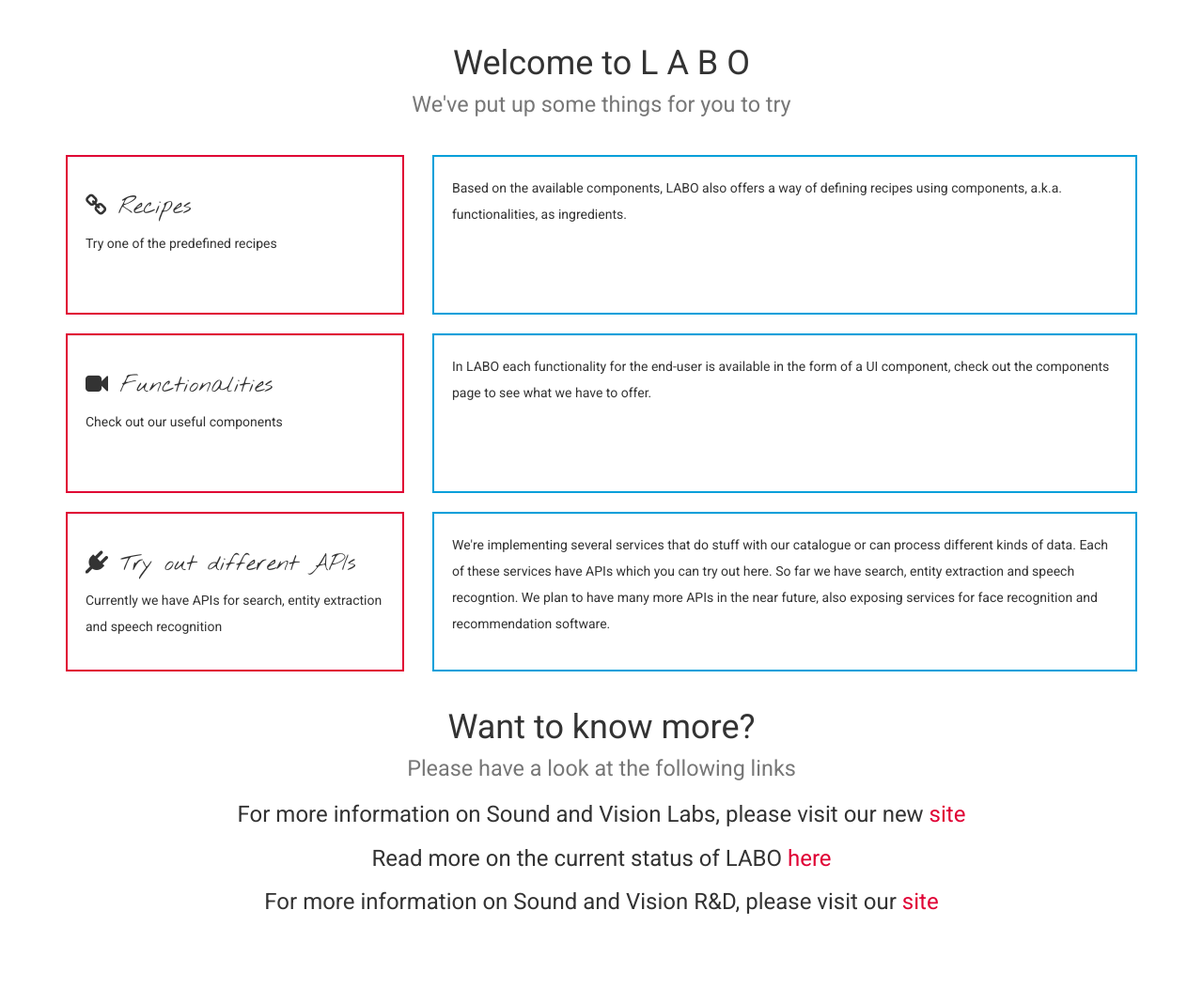
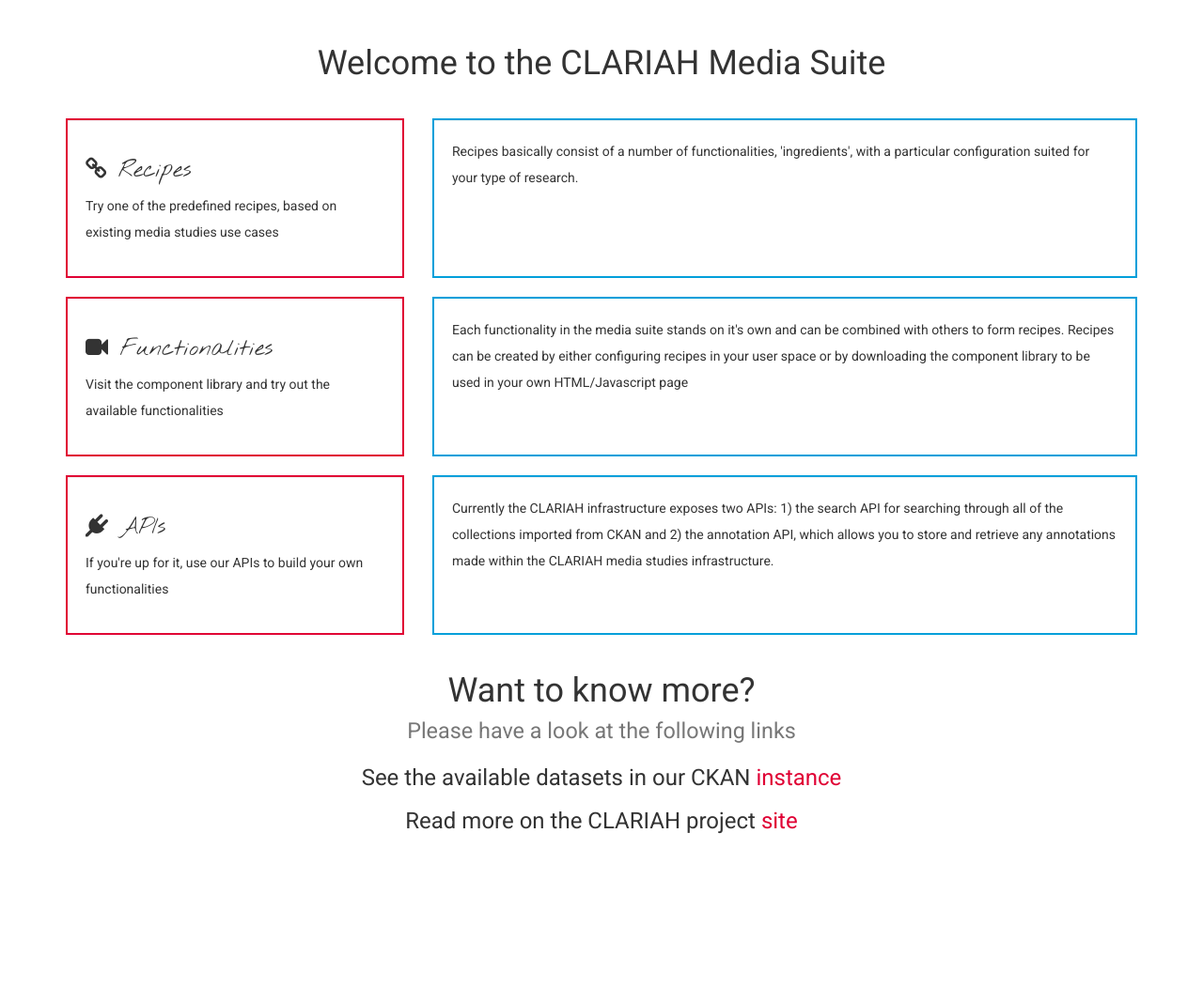
Before and after one commit to lilimelgar/wp5_mediasuite, a Flask app: page / in a window 1280 px wide. Shown: the part 52-1120 px from the top of the page at 94% size. After the commit the page ends 940 px from the top, so only its background shows below. Run offline with Flask 2, Linux system fonts and the light colour scheme; some libraries are stand-ins or nearby versions.

Commit message:
updated component page

```diff
--- a/src/templates/index.html
+++ b/src/templates/index.html
@@ -18,8 +18,8 @@
 <div class="container">
 	<br>
 	<h1 class="text-center">
-		Welcome to L A B O<br>
-		<small>We've put up some things for you to try</small>
+		Welcome to the CLARIAH Media Suite<br>
+		<small></small>
 	</h1>
 	<br>
 
@@ -27,12 +27,12 @@
 		<div id="3" class="col-sm-6 col-md-4 card-wrapper">
 			<div class="well labs-well labs-goto" onclick="gotoPage('recipes')">
 				<h3><i class="fa fa-link"></i>&nbsp;Recipes</h3>
-				Try one of the predefined recipes
+				Try one of the predefined recipes, based on existing media studies use cases
 			</div>
 		</div>
 		<div class="col-sm-6 col-md-8">
 			<div class="well labs-well">
-				Based on the available components, LABO also offers a way of defining recipes using components, a.k.a. functionalities, as ingredients.
+				Recipes basically consist of a number of functionalities, 'ingredients', with a particular configuration suited for your type of research.
 			</div>
 		</div>
 
@@ -42,12 +42,12 @@
 		<div id="3" class="col-sm-6 col-md-4">
 			<div class="well labs-well labs-goto" onclick="gotoPage('components')">
 				<h3><i class="fa fa-video-camera"></i>&nbsp;Functionalities</h3>
-				Check out our useful components
+				Visit the component library and try out the available functionalities
 			</div>
 		</div>
 		<div class="col-sm-6 col-md-8">
 			<div class="well labs-well">
-				In LABO each functionality for the end-user is available in the form of a UI component, check out the components page to see what we have to offer.
+				Each functionality in the media suite stands on it's own and can be combined with others to form recipes. Recipes can be created by either configuring recipes in your user space or by downloading the component library to be used in your own HTML/Javascript page
 			</div>
 		</div>
 	</div>
@@ -55,13 +55,13 @@
 	<div class="row">
 		<div id="2" class="col-sm-6 col-md-4">
 			<div class="well labs-well labs-goto" onclick="gotoPage('apis')">
-				<h3><i class="fa fa-plug"></i></span>&nbsp;Try out different APIs</h3>
-				Currently we have APIs for search, entity extraction and speech recognition
+				<h3><i class="fa fa-plug"></i></span>&nbsp;APIs</h3>
+				If you're up for it, use our APIs to build your own functionalities
 			</div>
 		</div>
 		<div class="col-sm-6 col-md-8">
 			<div class="well labs-well">
-				We're implementing several services that do stuff with our catalogue or can process different kinds of data. Each of these services have APIs which you can try out here. So far we have search, entity extraction and speech recogntion. We plan to have many more APIs in the near future, also exposing services for face recognition and recommendation software.
+				Currently the CLARIAH infrastructure exposes two APIs: 1) the search API for searching through all of the collections imported from CKAN and 2) the annotation API, which allows you to store and retrieve any annotations made within the CLARIAH media studies infrastructure.
 			</div>
 		</div>
 	</div>
@@ -73,16 +73,12 @@
 
 	<div class="text-center home-footer">
 		<h3>
-			For more information on Sound and Vision Labs, please visit our new
-			<a href="http://blofeld.beeldengeluid.nl:7000" target="_benglabs">site</a>
+			See the available datasets in our CKAN
+			<a href="http://52.89.136.166/" target="_ckan">instance</a>
 		</h3>
 		<h3>
-			Read more on the current status of LABO
-			<a href="https://sites.google.com/a/beeldengeluid.nl/labsteam" target="_labo">here</a>
-		</h3>
-		<h3>
-			For more information on Sound and Vision R&amp;D, please visit our
-			<a href="http://labs.beeldengeluid.nl" target="_benglabs">site</a>
+			Read more on the CLARIAH project
+			<a href="http://www.clariah.nl/" target="_clariah">site</a>
 		</h3>
 		<br>
 		<br>
```
Also changed, not shown: src/templates/components.html (+18 -20 lines).
